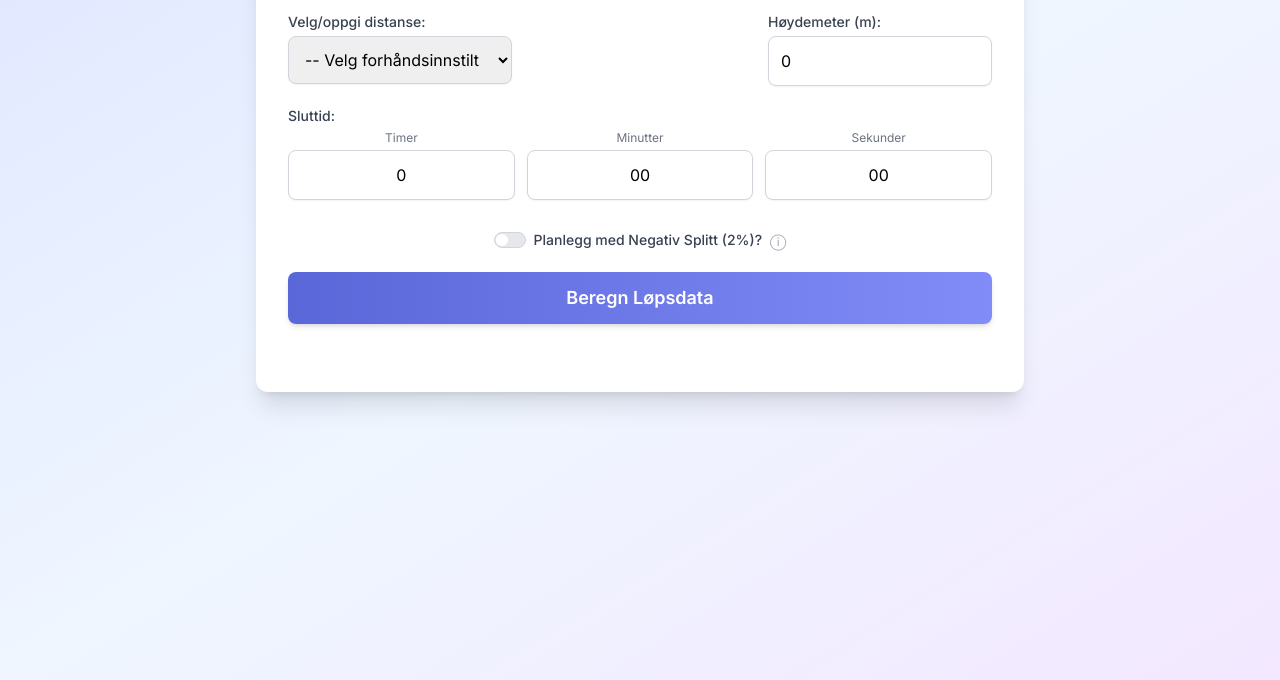
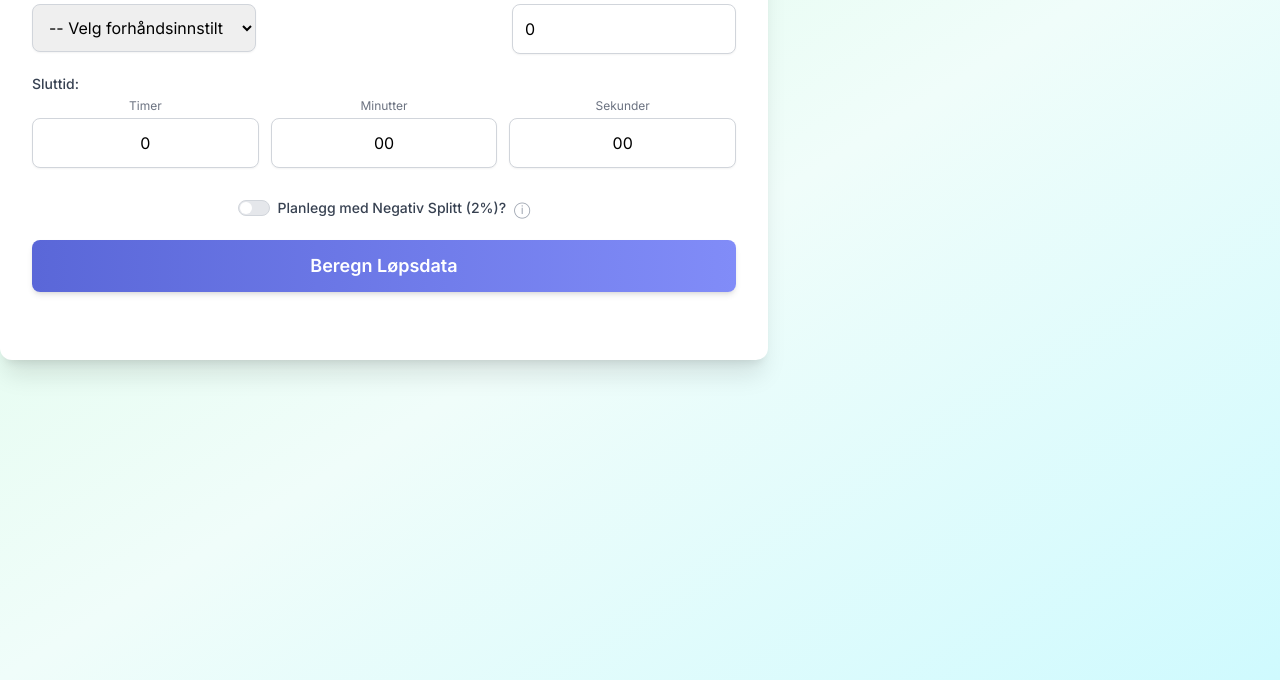
Before and after one commit to Edbro78/lopekalkulator.github.io, a plain HTML site: page index.html in a window 1280 px wide. Shown: the part 120-800 px from the top of the page. Drawn offline with nearby package versions, Linux system fonts and the light colour scheme.

Commit message:
Update index.html

```diff
--- a/index.html
+++ b/index.html
@@ -27,7 +27,7 @@
     <link href="https://fonts.googleapis.com/css2?family=Inter:wght@400;500;600;700&display=swap" rel="stylesheet">
     <link rel="stylesheet" href="styles.css">
 </head>
-<body class="bg-gradient-to-br from-indigo-100 via-blue-50 to-purple-100 min-h-screen flex items-start justify-center p-4 sm:p-6 lg:p-8">
+<body class="bg-gradient-to-br from-green-100 via-teal-50 to-cyan-100 min-h-screen ...">
 
     <svg class="hidden-gradient-defs">
         <defs>
```
